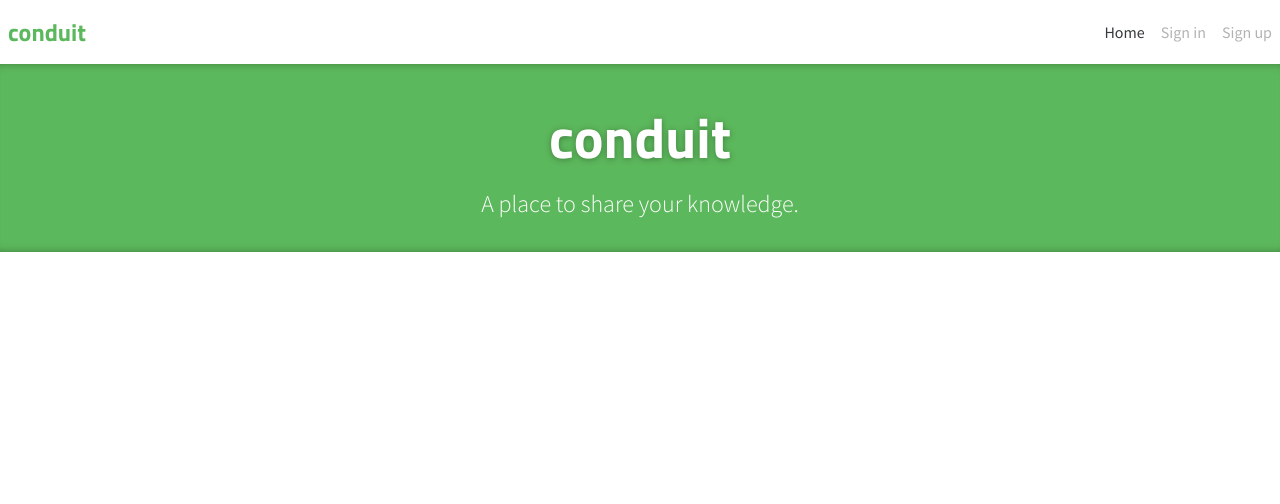
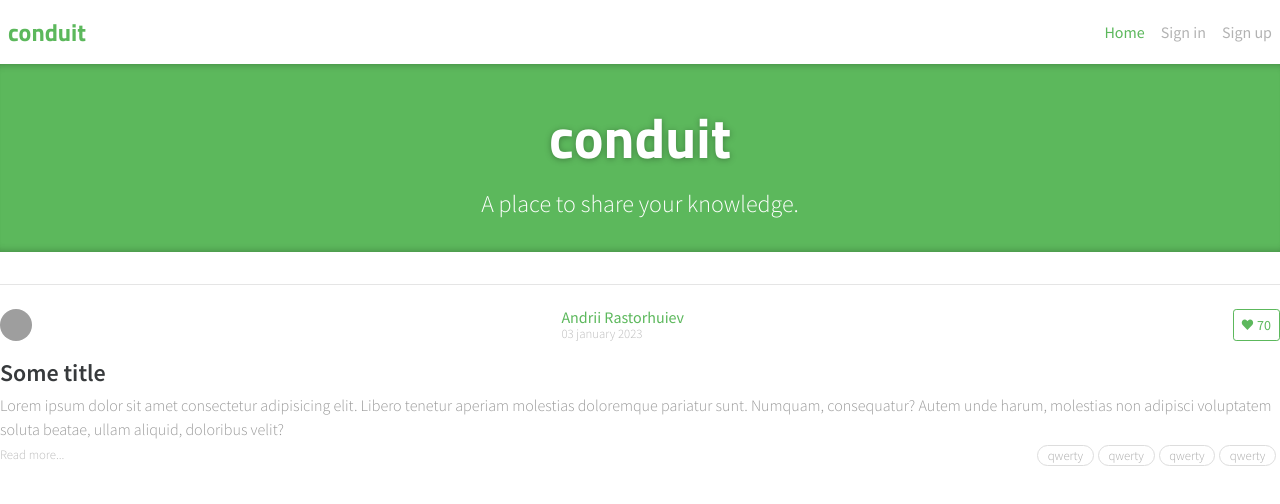
Before and after one commit to arastorhuiev/conduit, a React (Vite) app: page / in a window 1280 px wide. Shown: the top 504 px of the page. Built offline with nearby package versions, Linux system fonts and the light colour scheme; grey boxes are pictures that could not be loaded; a web font is replaced by a local one.

Commit message:
article markup

```diff
--- a/index.html
+++ b/index.html
@@ -10,6 +10,10 @@
     <link
       href="https://fonts.googleapis.com/css2?family=Source+Sans+Pro:ital,wght@0,200;0,300;0,400;0,600;0,700;0,900;1,200;1,300;1,400;1,600;1,700;1,900&family=Source+Serif+Pro&family=Titillium+Web:wght@700&display=swap"
       rel="stylesheet" />
+    <link
+      href="//code.ionicframework.com/ionicons/2.0.1/css/ionicons.min.css"
+      rel="stylesheet"
+      type="text/css" />
   </head>
   <body>
     <div id="root"></div>
--- a/package.json
+++ b/package.json
@@ -12,7 +12,8 @@
     "clsx": "^1.2.1",
     "react": "^18.2.0",
     "react-dom": "^18.2.0",
-    "react-router-dom": "^6.6.1"
+    "react-router-dom": "^6.6.1",
+    "sass": "^1.57.1"
   },
   "devDependencies": {
     "@types/react": "^18.0.26",
--- a/src/App.tsx
+++ b/src/App.tsx
@@ -1,15 +1,17 @@
 import { FC } from 'react';
 
 import { BrowserRouter } from 'react-router-dom';
+import { Article } from './modules/feed/components/article/Article';
 
-import { Banner } from './components/Banner/Banner';
-import { Header } from './components/Header/Header';
+import { Banner } from './components/banner/Banner';
+import { Header } from './components/header/Header';
 
 export const App: FC = () => {
   return (
     <BrowserRouter>
       <Header />
       <Banner />
+      <Article />
     </BrowserRouter>
   );
 };
--- a/src/components/Header/Header.tsx
+++ b/src/components/Header/Header.tsx
@@ -1,7 +1,7 @@
 import clsx from 'clsx';
 import { FC } from 'react';
 import { Link, NavLink } from 'react-router-dom';
-import { Container } from '../Container/Container';
+import { Container } from '../container/Container';
 
 export const Header: FC = () => {
   const navLinkClasses = ({ isActive }: { isActive: boolean }) =>
--- a/src/main.css
+++ b/src/main.scss
@@ -7,4 +7,13 @@
     font-family: 'Source Sans Pro', sans-serif;
     color: #373a3c;
   }
+
+  a {
+    @apply text-conduit-green;
+
+    &:hover {
+      @apply text-conduit-darkGreen;
+      @apply underline;
+    }
+  }
 }
--- a/src/main.tsx
+++ b/src/main.tsx
@@ -1,7 +1,7 @@
 import React from 'react';
 import ReactDOM from 'react-dom/client';
 import { App } from './App';
-import './main.css';
+import './main.scss';
 
 ReactDOM.createRoot(document.getElementById('root') as HTMLElement).render(
   <React.StrictMode>
--- /dev/null
+++ b/src/modules/feed/components/article/Article.tsx
@@ -0,0 +1,48 @@
+import { FC } from 'react';
+import { Link } from 'react-router-dom';
+import { FavoriteButton } from '../favorite-button/FavoriteButton';
+import { TagList } from '../tag-list/TagList';
+
+interface ArticleProps {}
+
+export const Article: FC<ArticleProps> = ({}) => {
+  return (
+    <article>
+      <div className='border-t border-black/10 py-6'>
+        <div className='mb-4 font-light flex justify-between'>
+          <Link to='/@finswim'>
+            <img
+              src='https://api.realworld.io/images/demo-avatar.png'
+              alt='finswim'
+              className='inline-block h-8 w-8 rounded-full'
+            />
+          </Link>
+          <div className='mr-6 ml-0.3 inline-block leading-4 inline-flex flex-col'>
+            <Link to='/@finswim' className='font-medium'>
+              Andrii Rastorhuiev
+            </Link>
+            <span className='text-conduit-gray text-date'>03 january 2023</span>
+          </div>
+          <FavoriteButton />
+        </div>
+        <Link to='article/test' className='hover:no-underline'>
+          <h1 className='mb-1 font-semibold text-2xl text-conduit-darkestGray'>
+            Some title
+          </h1>
+          <p className='text-conduit-darkenGray font-light mb-1'>
+            Lorem ipsum dolor sit amet consectetur adipisicing elit. Libero
+            tenetur aperiam molestias doloremque pariatur sunt. Numquam,
+            consequatur? Autem unde harum, molestias non adipisci voluptatem
+            soluta beatae, ullam aliquid, doloribus velit?
+          </p>
+          <div className='flex justify-between'>
+            <span className='text-conduit-gray text-date font-light'>
+              Read more...
+            </span>
+            <TagList />
+          </div>
+        </Link>
+      </div>
+    </article>
+  );
+};
--- /dev/null
+++ b/src/modules/feed/components/favorite-button/FavoriteButton.tsx
@@ -0,0 +1,27 @@
+import { FC } from 'react';
+
+export const FavoriteButton: FC = () => {
+  return (
+    <button
+      className='
+      text-conduit-green
+      border-conduit-green
+      text-center
+      align-middle
+      cursor-pointer
+      select-none
+      border
+      py-1
+      px-2
+      text-sm
+      rounded-buttonSm
+      hover:text-white
+      hover:bg-conduit-green
+      focus:bg-conduit-darkGreen
+      focus:text-white
+    '>
+      <i className='ion-heart'></i>
+      <span className='ml-1 font-normal'>70</span>
+    </button>
+  );
+};
--- /dev/null
+++ b/src/modules/feed/components/tag-list/TagList.tsx
@@ -0,0 +1,20 @@
+import { FC } from 'react';
+
+export const TagList: FC = () => {
+  return (
+    <ul className='flex'>
+      <li className='font-light text-date border border-conduit-lightenGray text-conduit-tag mr-1 mb-0.2 px-tag rounded-tag'>
+        qwerty
+      </li>
+      <li className='font-light text-date border border-conduit-lightenGray text-conduit-tag mr-1 mb-0.2 px-tag rounded-tag'>
+        qwerty
+      </li>
+      <li className='font-light text-date border border-conduit-lightenGray text-conduit-tag mr-1 mb-0.2 px-tag rounded-tag'>
+        qwerty
+      </li>
+      <li className='font-light text-date border border-conduit-lightenGray text-conduit-tag mr-1 mb-0.2 px-tag rounded-tag'>
+        qwerty
+      </li>
+    </ul>
+  );
+};
--- a/tailwind.config.cjs
+++ b/tailwind.config.cjs
@@ -9,13 +9,23 @@ module.exports = {
       colors: {
         conduit: {
           green: '#5CB85C',
+          darkGreen: '#3d8b3b',
+          tag: '#aaa',
+          lightenGray: '#ddd',
+          gray: '#bbb',
+          darkestGray: '#373a3c',
+          darkenGray: '#999',
         },
       },
       spacing: {
         navItem: '0.425rem',
+        0.3: '0.3rem',
+        0.2: '0.2rem',
+        tag: '0.6rem',
       },
       boxShadow: {
-        banner: 'inset 0 8px 8px -8px rgb(0 0 0 / 30%), inset 0 -8px 8px -8px rgb(0 0 0 / 30%)',
+        banner:
+          'inset 0 8px 8px -8px rgb(0 0 0 / 30%), inset 0 -8px 8px -8px rgb(0 0 0 / 30%)',
       },
       dropShadow: {
         logo: '0px 1px 3px rgb(0 0 0 / 30%)',
@@ -26,6 +36,10 @@ module.exports = {
         articleTitle: '2.8rem',
         logo: '3.5rem',
       },
+      borderRadius: {
+        buttonSm: '0.2rem',
+        tag: '10rem',
+      },
     },
   },
   plugins: [],
```
Also changed, not shown: src/components/Banner/Banner.tsx (+5 -3 lines), 1 other file (tests, documents, lock files or other folders).
